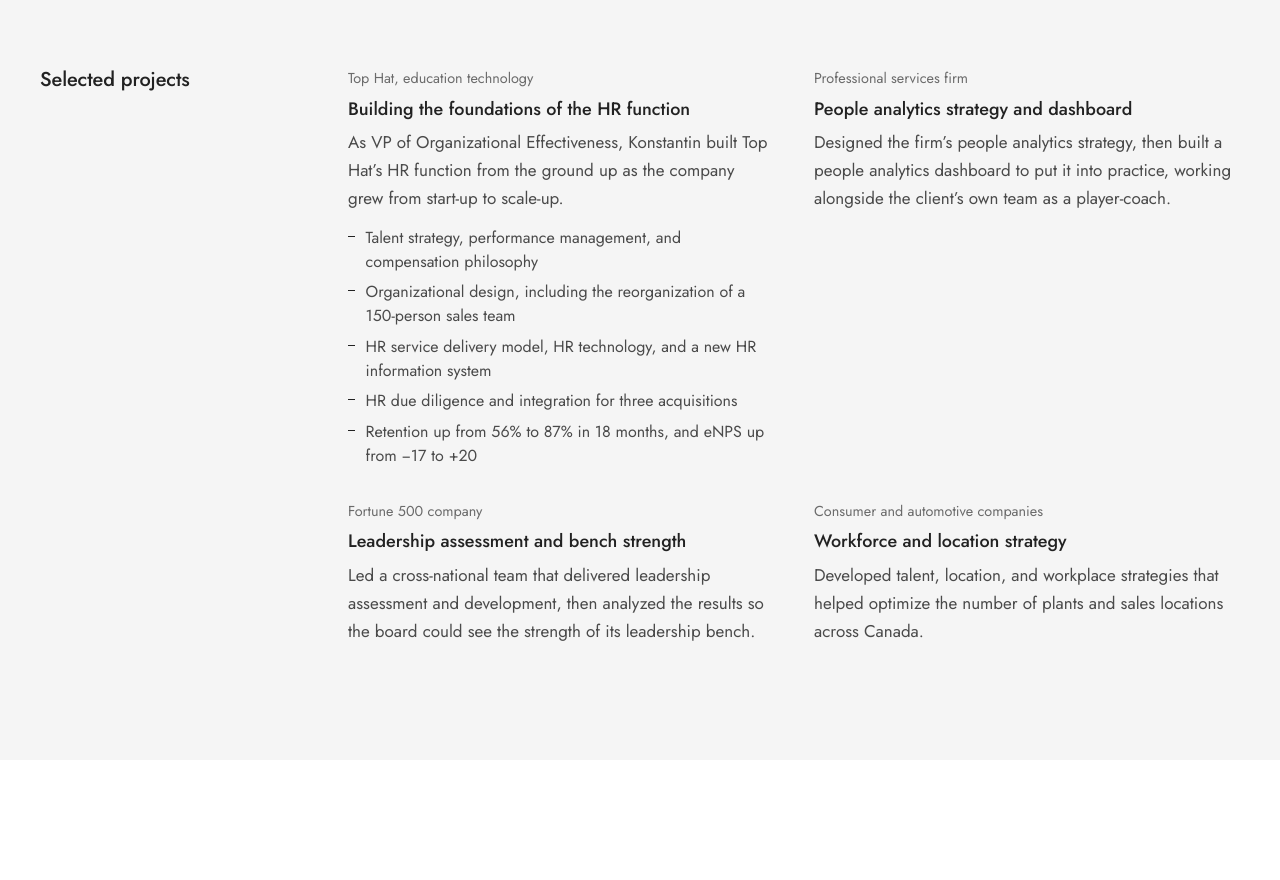
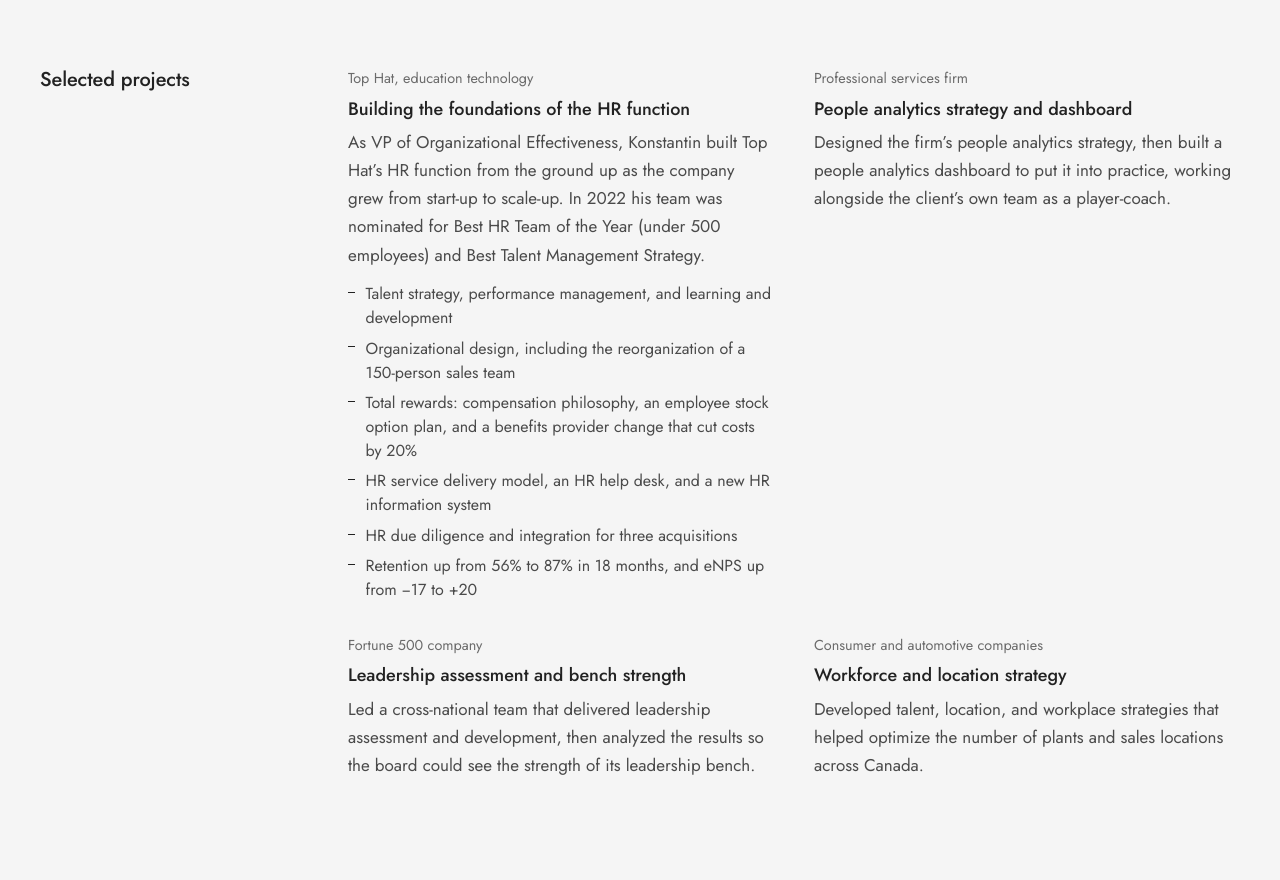
Before and after one commit to tskhay-and-associates/Tskhay-and-Associates, a React (Vite) app: page / in a window 1280 px wide. Shown: the part 4880-5760 px from the top of the page. Built offline with nearby package versions, Linux system fonts and the light colour scheme.

Commit message:
Update site.js

```diff
--- a/src/content/site.js
+++ b/src/content/site.js
@@ -164,11 +164,12 @@ export const clientWork = {
     {
       context: 'Top Hat, education technology',
       title: 'Building the foundations of the HR function',
-      body: 'As VP of Organizational Effectiveness, Konstantin built Top Hat’s HR function from the ground up as the company grew from start-up to scale-up.',
+      body: 'As VP of Organizational Effectiveness, Konstantin built Top Hat’s HR function from the ground up as the company grew from start-up to scale-up. In 2022 his team was nominated for Best HR Team of the Year (under 500 employees) and Best Talent Management Strategy.',
       highlights: [
-        'Talent strategy, performance management, and compensation philosophy',
+        'Talent strategy, performance management, and learning and development',
         'Organizational design, including the reorganization of a 150-person sales team',
-        'HR service delivery model, HR technology, and a new HR information system',
+        'Total rewards: compensation philosophy, an employee stock option plan, and a benefits provider change that cut costs by 20%',
+        'HR service delivery model, an HR help desk, and a new HR information system',
         'HR due diligence and integration for three acquisitions',
         'Retention up from 56% to 87% in 18 months, and eNPS up from −17 to +20',
       ],
@@ -217,7 +218,7 @@ export const contact = {
   title: 'Let’s Talk',
   body: 'Tell us about the workforce or people analytics challenge you’re working on, and we’ll reply to set up a time to talk.',
   photo: {
-           src: `${BASE}konstantin-speaking-event.webp?v=2`,
+    src: `${BASE}konstantin-speaking-event.webp?v=2`,
     alt: 'Konstantin Tskhay speaking at a leadership event',
     width: 1200,
     height: 900,
```
